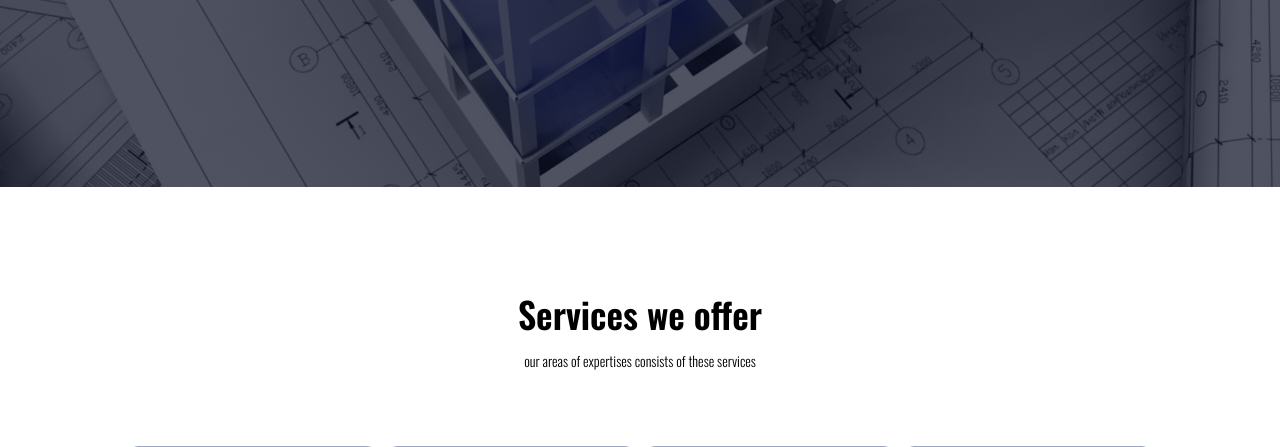
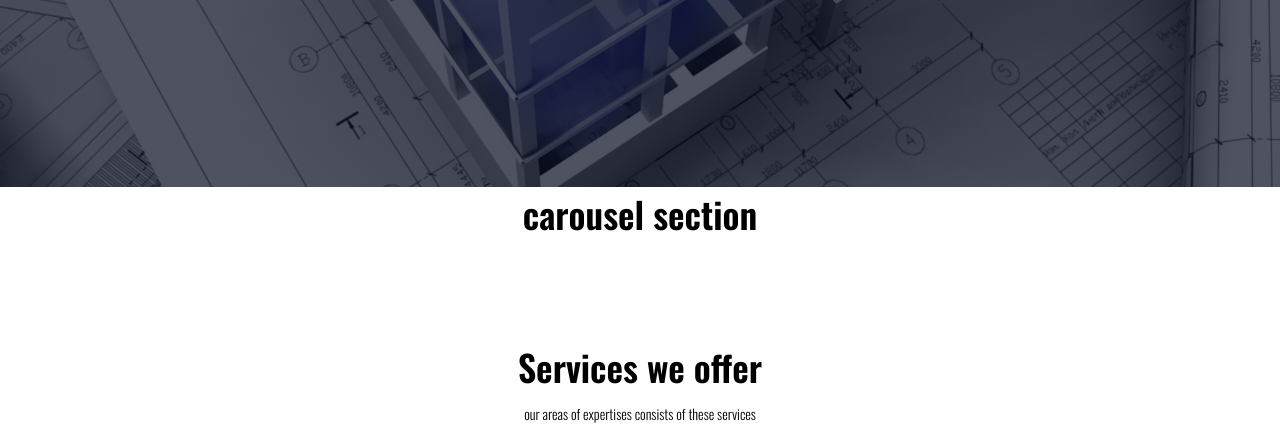
Before and after one commit to shanksfk/afeng, a Django app: page / in a window 1280 px wide. Shown: the part 613-1060 px from the top of the page. Run offline with Django 4.2, Linux system fonts and the light colour scheme.

Commit message:
edited index

```diff
--- a/afenglanding/templates/index.html
+++ b/afenglanding/templates/index.html
@@ -45,6 +45,12 @@
       </div>
     </section>
 
+    <h1 style="text-align:center">carousel section</h1>
+
+    <section class="Poster" style="background-image: url(afenglanding/images/poster.jpg)">
+
+
+    </section>
     <section class="service">
       <h1>Services we offer</h1>
       <p>our areas of expertises consists of these services</p>
```
